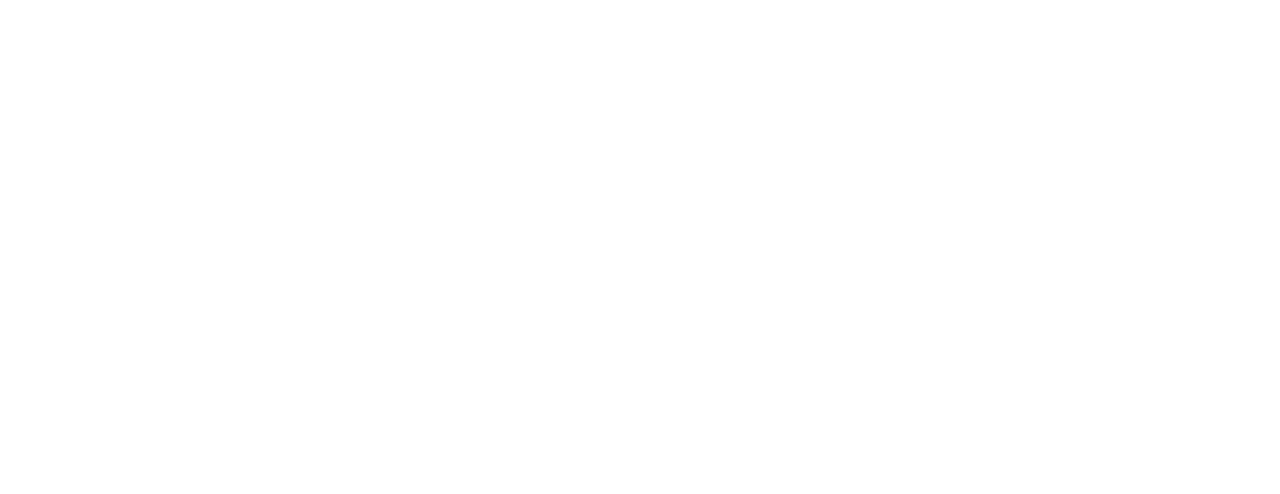
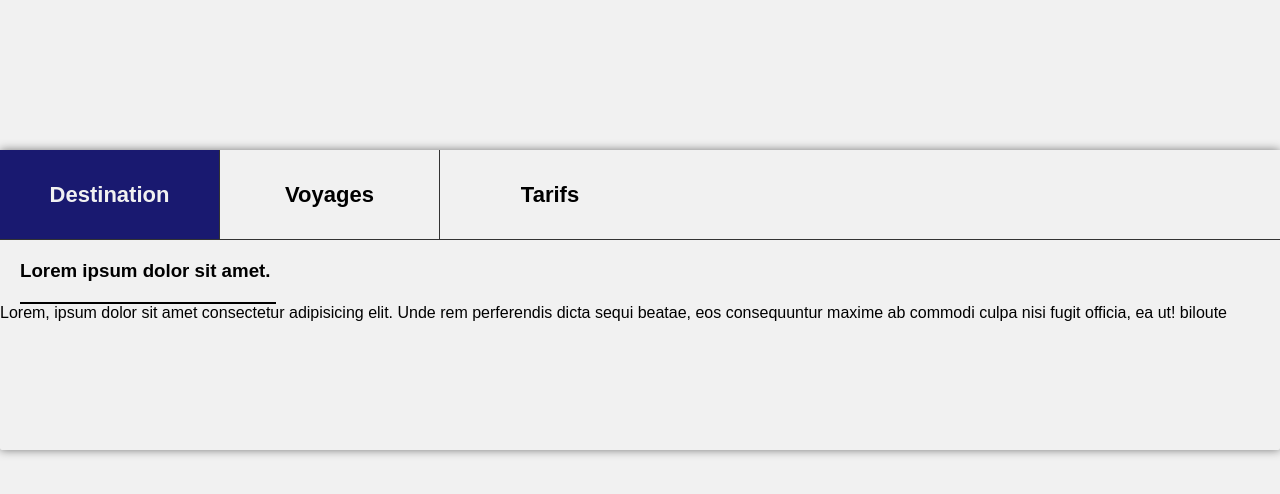
Before and after one commit to LaurentSauzetOff/Onglets_vanilla_js, a plain HTML site: page index.html in a window 1280 px wide. Drawn offline with Linux system fonts and the light colour scheme.

Commit message:
Projet terminé

```diff
--- a/app.js
+++ b/app.js
@@ -0,0 +1,24 @@
+const onglets = Array.from(document.querySelectorAll('.onglets'));
+const contenus = Array.from(document.querySelectorAll('.contenus'));
+
+onglets.forEach(onglet => {
+    onglet.addEventListener('click', (e) => {
+        for(let i = 0; i < onglets.length; i++) {
+            if(onglets[i] === e.target){
+                onglets[i].classList.add('active-onglets')
+            } else {
+                onglets[i].classList.remove('active-onglets')
+            }
+        }
+
+        console.log(onglets.indexOf(e.target))
+
+        for(let i = 0; i < contenus.length; i++) {
+            if(i === onglets.indexOf(e.target)){
+                contenus[i].classList.add('active-contenu')
+            } else {
+                contenus[i].classList.remove('active-contenu')
+            }
+        }
+    })
+})
--- a/index.html
+++ b/index.html
@@ -1,17 +1,48 @@
 <!DOCTYPE html>
 <html lang="en">
-<head>
-    <meta charset="UTF-8">
-    <meta http-equiv="X-UA-Compatible" content="IE=edge">
-    <meta name="viewport" content="width=device-width, initial-scale=1.0">
+  <head>
+    <meta charset="UTF-8" />
+    <meta http-equiv="X-UA-Compatible" content="IE=edge" />
+    <meta name="viewport" content="width=device-width, initial-scale=1.0" />
     <title>Onglets en vanilla javascript</title>
-    <link rel="stylesheet" href="style.css">
-</head>
-<body>
-
-
-
+    <link rel="stylesheet" href="style.css" />
+  </head>
+  <body>
+    <div class="container">
+      <div class="container-tabs">
+        <div class="onglets active-onglets">Destination</div>
+        <div class="onglets">Voyages</div>
+        <div class="onglets">Tarifs</div>
+      </div>
+      <div class="contenus active-contenu">
+        <h3>Lorem ipsum dolor sit amet.</h3>
+        <hr />
+        <p>
+          Lorem, ipsum dolor sit amet consectetur adipisicing elit. Unde rem
+          perferendis dicta sequi beatae, eos consequuntur maxime ab commodi
+          culpa nisi fugit officia, ea ut! biloute
+        </p>
+      </div>
+      <div class="contenus">
+        <h3>Lorem ipsum dolor sit amet.</h3>
+        <hr />
+        <p>
+          Lorem, ipsum dolor sit amet consectetur adipisicing elit. Unde rem
+          perferendis dicta sequi beatae, eos consequuntur maxime ab commodi
+          culpa nisi fugit officia, ea ut! coucou
+        </p>
+      </div>
+      <div class="contenus">
+        <h3>Lorem ipsum dolor sit amet.</h3>
+        <hr />
+        <p>
+          Lorem, ipsum dolor sit amet consectetur adipisicing elit. Unde rem
+          perferendis dicta sequi beatae, eos consequuntur maxime ab commodi
+          culpa nisi fugit officia, ea ut! jure
+        </p>
+      </div>
+    </div>
 
     <script src="app.js"></script>
-</body>
+  </body>
 </html>
--- a/style.css
+++ b/style.css
@@ -3,3 +3,80 @@
     padding: 0;
     margin: 0;
 }
+
+body {
+    font-family: Arial, Helvetica, sans-serif;
+    height: 100vh;
+    background: #f1f1f1;
+}
+
+.container {
+    position: absolute;
+    top: 150px;
+    width: 100%;
+    height: 300px;
+    background: #f1f1f1;
+    border-radius: 2px;
+    box-shadow: 0 0 10px rgba(0, 0, 0, 0.5);
+}
+
+.container-tabs {
+    background: #f1f1f1;
+    width: 100%;
+    height: 30%;
+    display: flex;
+    border-bottom: 1px solid #333;
+}
+
+.onglets {
+    width: 220px;
+    display: flex;
+    justify-content: center;
+    align-items: center;
+    font-size: 22px;
+    font-weight: 700;
+    cursor: pointer;
+}
+
+.onglets:not(:nth-child(3)){
+    border-right: 1px solid #333;
+}
+
+.contenus {
+    height: 70%;
+    width: 100%;
+    position: absolute;
+    opacity: 0;
+}
+
+.contenus h3, .contenu p {
+    padding: 20px;
+}
+
+
+.contenus hr {
+    width: 20%;
+    height: 2px;
+    margin-left: 20px;
+    background: black;
+    border: none;
+}
+
+.active-onglets {
+    background: midnightblue;
+    color: #f1f1f1;
+    transition: all 0.3s ease;
+}
+
+.active-contenu {
+    animation: fade 0.5s forwards;
+}
+
+@keyframes fade {
+    from {
+        opacity: 0;
+    }
+    to {
+        opacity: 1;
+    }
+}
```
